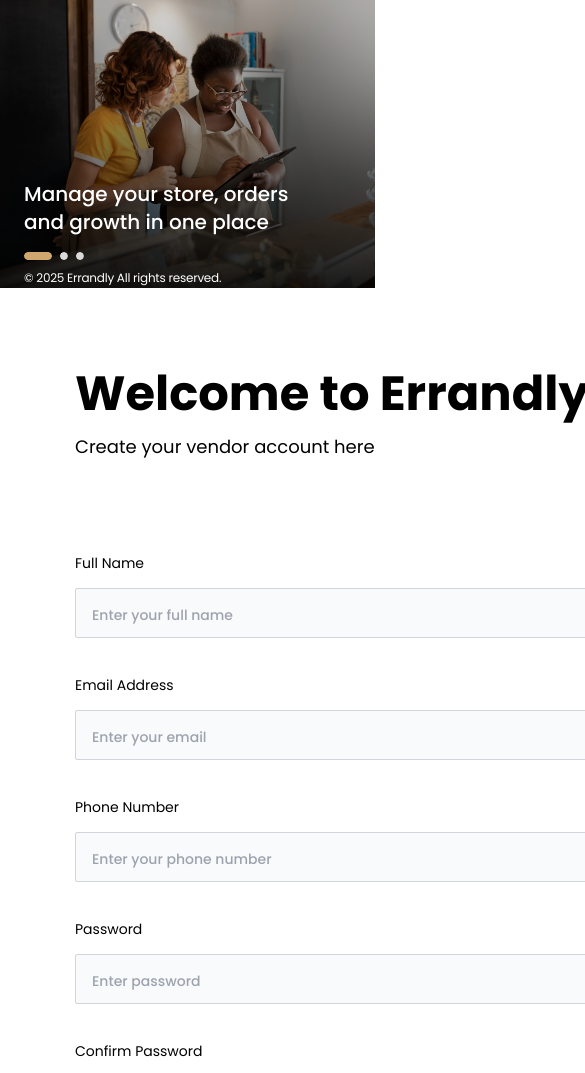
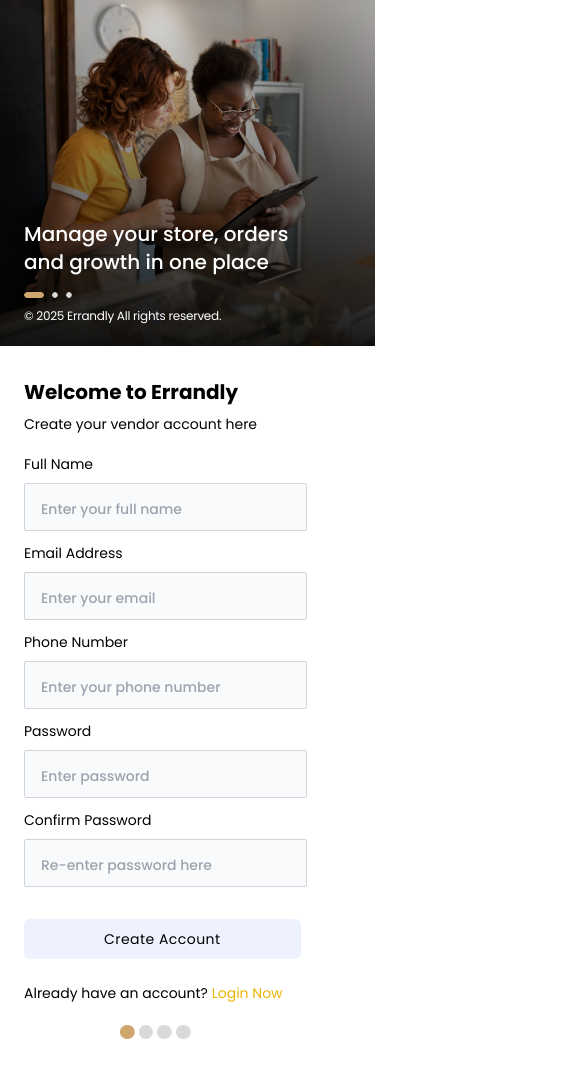
Before and after one commit to AnnCodin/Errandly, a plain HTML site: page index.html in a window 390 px wide. Shown: the top 1073 px of the page, 585 px wide, since content can reach past the window. Drawn offline with nearby package versions, Linux system fonts and the light colour scheme.

Commit message:
Fix mobile responsiveness

```diff
--- a/index.html
+++ b/index.html
@@ -133,39 +133,39 @@
           class="bg-[linear-gradient(to_top,rgba(0,0,0,0.9),rgba(0,0,0,0.1)100%),url('/img/8aaced9ae79f7d73ced97b275bbbd5aadc8bff42.jpg')] bg-cover bg-center w-[375px] h-[406px] rounded-none sm:w-full sm:h-auto lg:w-[667px] lg:rounded-tr-[56px]"
         >
           <h3
-            class="text-white font-medium tracking-normal pl-6 pr-16 pt-[180px] pb-4 text-xl leading-7 sm:pt-[255px] lg:pl-[93px] lg:pt-[599px] lg:pr-[84px] lg:pb-[32px] lg:text-4xl lg:leading-[50px]">
+            class="text-white font-medium tracking-normal pl-6 pr-16 pt-[220px] pb-4 text-xl leading-7 sm:pt-[255px] lg:pl-[93px] lg:pt-[599px] lg:pr-[84px] lg:pb-[32px] lg:text-4xl lg:leading-[50px]">
             Manage your store, orders and growth in one place
           </h3>
           <div class="flex gap-2 pl-6 sm:gap-3 lg:gap-[5px] lg:pl-[93px]">
             <img
               src="img/Rectangle 20.png"
               alt=""
-              class="w-[28px] h-[8px] rounded-[1000px]"
+              class="w-[20px] h-[6px] rounded-[1000px]"
             />
             <img
               src="img/Ellipse 1518.png"
               alt=""
-              class="w-[8px] h-[8px] rounded-[1000px]"
+              class="w-[6px] h-[6px] rounded-[1000px]"
             />
             <img
               src="img/Ellipse 1518.png"
               alt=""
-              class="w-[8px] h-[8px] rounded-[1000px]"
+              class="w-[6px] h-[6px] rounded-[1000px]"
             />
           </div>
           <p
-            class="text-white font-normal font-dm tracking-[-0.02em] pl-6 pt-2 text-xs leading-5 sm:text-sm lg:pl-[93px] lg:pt-[32px] lg:text-sm lg:leading-normal"
+            class="text-white font-normal font-dm tracking-[-0.02em] pl-6 pt-2 text-xs leading-5 sm:text-sm mb-5 lg:pl-[93px] lg:pt-[32px] lg:text-sm lg:leading-normal"
           >
             © 2025 Errandly All rights reserved.
           </p>
         </div>
 
-        <div class="w-[773px] pt-[61.75px] font-bold text-[48px] pl-[75px]">
-          <h1 class="pb-[16px] leading-[56px] tracking-normal">
+        <div class="font-bold w-full pl-6 pt-4 text-xl leading-tight sm:text-3xl lg:w-[773px] lg:pl-[75px] lg:pt-[61.75px] lg:text-[48px]">
+          <h1 class="tracking-normal pb-2 leading-7 sm:leading-2 lg:pb-[16px] lg:leading-[56px]">
             Welcome to Errandly
           </h1>
           <p
-            class="font-normal text-[18px] leading-[100%] tracking-normal pb-[60.5px]"
+            class="font-normal tracking-normal text-sm leading-5 pb-4 sm:text-base lg:text-[18px] lg:leading-[100%] lg:pb-[60.5px]"
           >
             Create your vendor account here
           </p>
@@ -181,7 +181,7 @@
                   id="fullname"
                   name="fullname"
                   placeholder="Enter your full name"
-                  class="block w-[632px] pt-[14px] pb-[10px] border border-gray-300 bg-gray-50 focus:outline-none text-sm rounded-[2px] font-medium text-[16px] leading-[24px] tracking-normal pl-[16px]"
+                  class="block my-2 w-[283px] h-[48px] lg:w-[632px] pt-[14px] pb-[10px] border border-gray-300 bg-gray-50 focus:outline-none text-sm rounded-[2px] font-medium text-[16px] leading-[24px] tracking-normal pl-[16px]"
                 />
                 <label for="email" class="text-sm font-normal"
                   >Email Address</label
@@ -191,7 +191,7 @@
                   id="email"
                   name="email"
                   placeholder="Enter your email"
-                  class="block w-[632px] pt-[14px] pb-[10px] border border-gray-300 bg-gray-50 focus:outline-none text-sm rounded-[2px] font-medium text-[16px] leading-[24px] tracking-normal pl-[16px]"
+                  class="block my-2 w-[283px] h-[48px] lg:w-[632px] pt-[14px] pb-[10px] border border-gray-300 bg-gray-50 focus:outline-none text-sm rounded-[2px] font-medium text-[16px] leading-[24px] tracking-normal pl-[16px]"
                 />
                 <label for="phone" class="text-sm font-normal"
                   >Phone Number</label
@@ -201,7 +201,7 @@
                   id="phone"
                   name="phone"
                   placeholder="Enter your phone number"
-                  class="block w-[632px] pt-[14px] pb-[10px] border border-gray-300 bg-gray-50 focus:outline-none text-sm rounded-[2px] font-medium text-[16px] leading-[24px] tracking-normal pl-[16px]"
+                  class="block my-2 w-[283px] h-[48px] lg:w-[632px] pt-[14px] pb-[10px] border border-gray-300 bg-gray-50 focus:outline-none text-sm rounded-[2px] font-medium text-[16px] leading-[24px] tracking-normal pl-[16px]"
                 />
                 <label for="password" class="text-sm font-normal"
                   >Password</label
@@ -211,7 +211,7 @@
                   id="password"
                   name="password"
                   placeholder="Enter password"
-                  class="block w-[632px] pt-[14px] pb-[10px] border border-gray-300 bg-gray-50 focus:outline-none text-sm rounded-[2px] font-medium text-[16px] leading-[24px] tracking-normal pl-[16px]"
+                  class="block my-2 w-[283px] h-[48px] lg:w-[632px] pt-[14px] pb-[10px] border border-gray-300 bg-gray-50 focus:outline-none text-sm rounded-[2px] font-medium text-[16px] leading-[24px] tracking-normal pl-[16px]"
                 />
                 <label for="password" class="text-sm font-normal"
                   >Confirm Password</label
@@ -221,7 +221,7 @@
                   id="password"
                   name="password"
                   placeholder="Re-enter password here"
-                  class="block w-[632px] pt-[14px] pb-[10px] border border-gray-300 bg-gray-50 focus:outline-none text-sm rounded-[2px] font-medium text-[16px] leading-[24px] tracking-normal pl-[16px]"
+                  class="block my-2 w-[283px] h-[48px] lg:w-[632px] pt-[14px] pb-[10px] border border-gray-300 bg-gray-50 focus:outline-none text-sm rounded-[2px] font-medium text-[16px] leading-[24px] tracking-normal pl-[16px]"
                 />
               </div>
             </form>
@@ -229,16 +229,16 @@
 
           <div>
             <button
-              class="mb-[24px] font-bold text-[15.13px] leading[28px] tracking-[0.46px] text-center bg-indigo-50 px-[254px] py-[10px] rounded-[6px]"
+              class="text-sm font-normal mb-[24px] lg:font-bold lg:text-[15.13px] leading[28px] tracking-[0.46px] text-center bg-indigo-50 lg:px-[254px] px-[80px] py-[10px] rounded-[6px] mt-6"
             >
               Create Account
             </button>
-            <p class="font-medium text-[16px] text-center mb-[22.35px]">
+            <p class="text-sm font-normal lg:font-medium lg:text-[16px] lg:text-center mb-[22.35px]">
               Already have an account?
               <span class="text-yellow-500"> Login Now</span>
             </p>
           </div>
-          <div class="flex gap-[4px] justify-center pb-[21px]">
+          <div class="pl-24 flex gap-[4px] lg:justify-center pb-[21px]">
             <img
               src="img/Ellipse 1516.png"
               alt="Circle"
```
